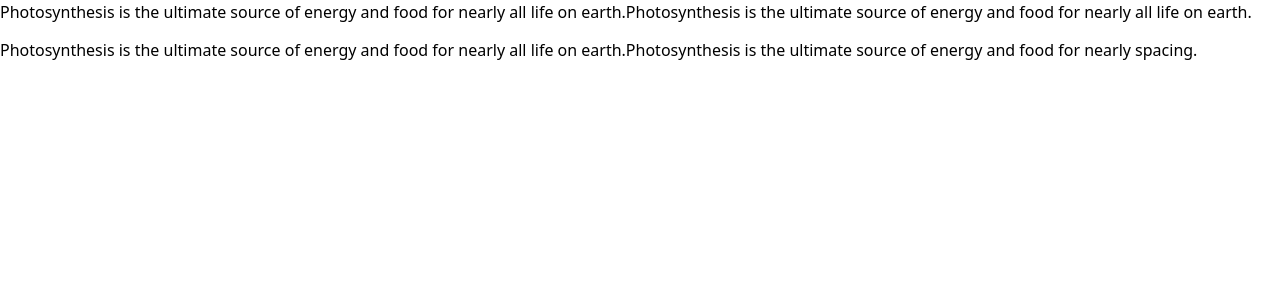
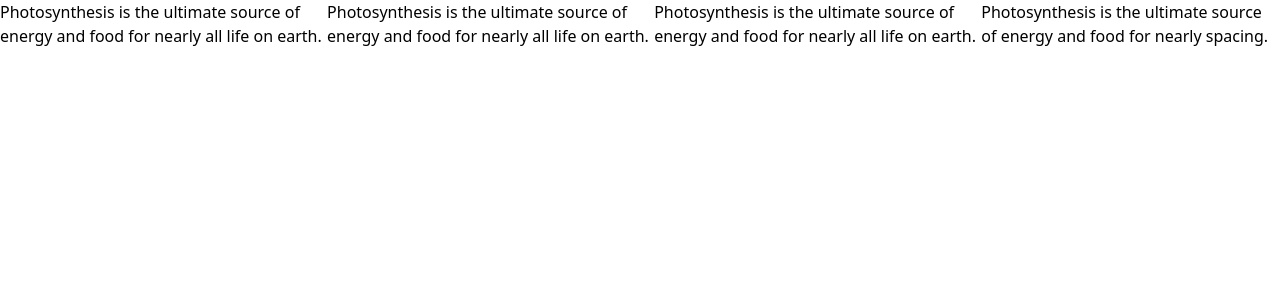
Before and after one commit to genoni-studio/nextjs-tailwind-4, a Next.js app: page / in a window 1280 px wide. Shown: the top 300 px of the page. Built offline with nearby package versions, Linux system fonts and the light colour scheme.

Commit message:
Update page.tsx

```diff
--- a/src/app/page.tsx
+++ b/src/app/page.tsx
@@ -1,6 +1,6 @@
 export default function Home() {
   return (
-    <div className="foobar fg-base flex list-disc flex-col sm:flex-row">
+    <div className="my-custom-class fg-base flex list-disc flex-col sm:flex-row">
       <div className="pb-xxx-sm mb-sm flex">
         Photosynthesis is the ultimate source of energy and food for nearly all
         life on earth.
```
